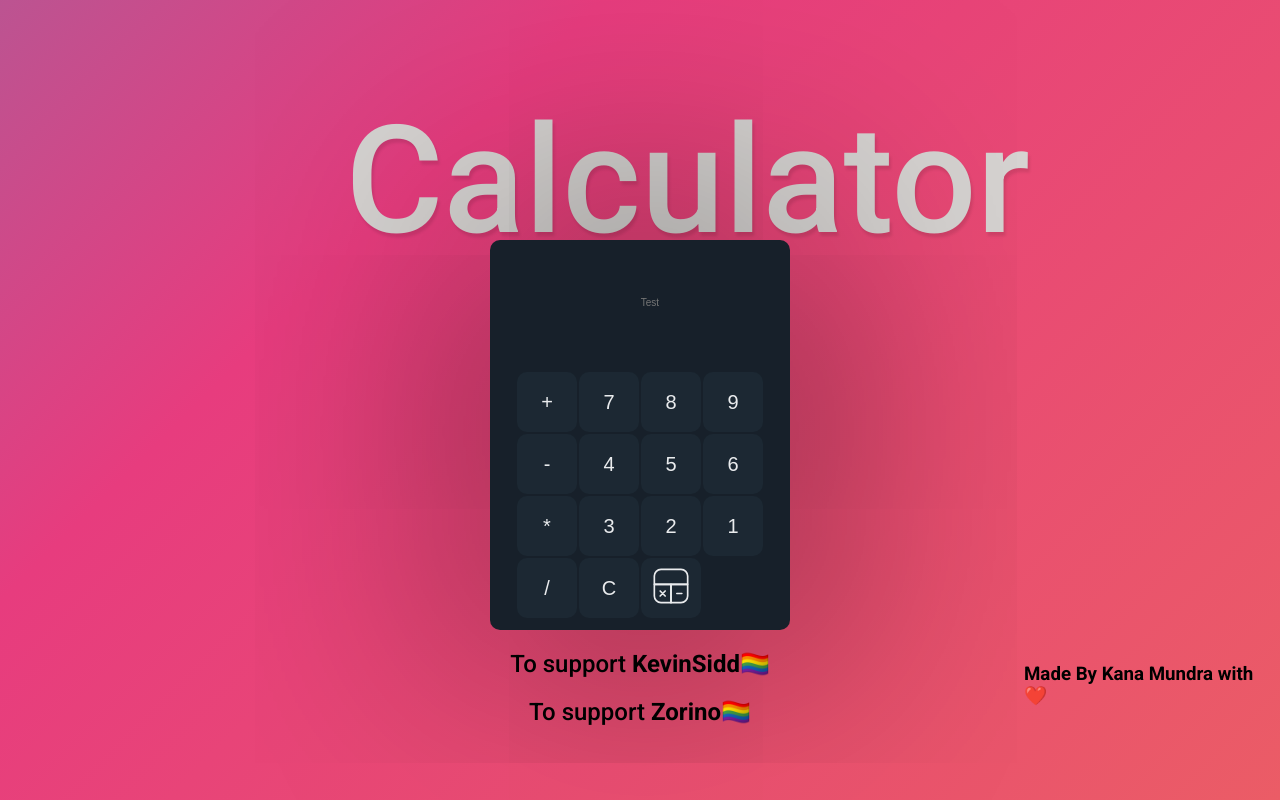
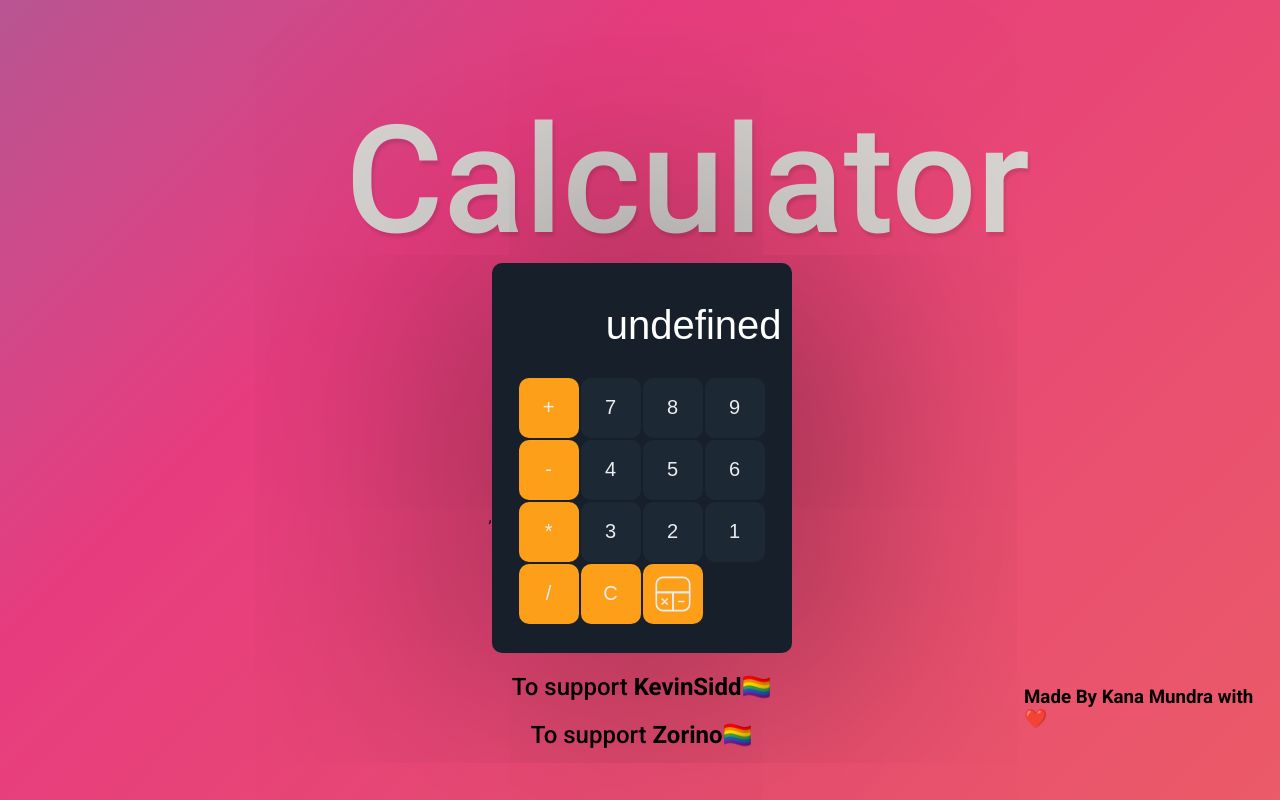
Before and after one commit to KanaMundra/Basic-Calculator, a plain HTML site: page index.html in a window 1280 px wide. Both pictures are taken after a click on the button 671 px from the left and 588 px from the top of the page. Drawn offline with Linux system fonts and the light colour scheme.

Commit message:
Fixed Display and Started Working

```diff
--- a/index.html
+++ b/index.html
@@ -1,3 +1,4 @@
+,
 <!DOCTYPE html>
 <html lang="en">
 
@@ -7,7 +8,9 @@
     <title>Document</title>
     <link rel="preconnect" href="https://fonts.googleapis.com">
     <link rel="preconnect" href="https://fonts.gstatic.com" crossorigin>
-    <link href="https://fonts.googleapis.com/css2?family=Roboto:ital,wght@0,100;0,300;0,400;0,500;0,700;0,900;1,100;1,300;1,400;1,500;1,700;1,900&display=swap" rel="stylesheet">
+    <link
+        href="https://fonts.googleapis.com/css2?family=Roboto:ital,wght@0,100;0,300;0,400;0,500;0,700;0,900;1,100;1,300;1,400;1,500;1,700;1,900&display=swap"
+        rel="stylesheet">
 
     <link rel="stylesheet" href="style.css" />
 
@@ -16,32 +19,36 @@
 <body>
 
     <div class="d-flex flex-column justify-content-center w-100 h-100">
-
-    <div class="main">
         <div class="head">
             <h1 class="calc">Calculator</h1>
-
-        <input class="display" id="display" placeholder="Test" readonly/>
-
-        <div class="buttons">
-            <button onclick="appendTodisplay('+')">+</button>
+        </div>
+        <div class="main">
+            <input id="display" readonly />
+            <div id="buttons">
+                <button onclick="appendTodisplay('+')" class="operator-btn">+</button>
                 <button onclick="appendTodisplay('7')">7</button>
                 <button onclick="appendTodisplay('8')">8</button>
                 <button onclick="appendTodisplay('9')">9</button>
-            <button onclick="appendTodisplay('-')">-</button>
+                <button onclick="appendTodisplay('-')"class="operator-btn">-</button>
                 <button onclick="appendTodisplay('4')">4</button>
                 <button onclick="appendTodisplay('5')">5</button>
                 <button onclick="appendTodisplay('6')">6</button>
-            <button onclick="appendTodisplay('*')">*</button>
+                <button onclick="appendTodisplay('*')"class="operator-btn">*</button>
                 <button onclick="appendTodisplay('3')">3</button>
                 <button onclick="appendTodisplay('2')">2</button>
                 <button onclick="appendTodisplay('1')">1</button>
-            <button onclick="appendTodisplay('/')">/</button>
-            <button onclick="appendTodisplay('C')">C</button>
-            <button onclick="appendTodisplayq('=')"><i class="ai-calculator"><svg xmlns="http://www.w3.org/2000/svg" width="" height="40" viewBox="0 0 24 24" fill="none" stroke="currentColor" stroke-width="1" stroke-linecap="round" stroke-linejoin="round" class="ai ai-Calculator"><path d="M2 6a4 4 0 0 1 4-4h12a4 4 0 0 1 4 4v5H2V6z"/><path d="M18.5 16.5h-3"/><path d="M12 11h10v7a4 4 0 0 1-4 4h-6V11z"/><path d="M12 11H2v7a4 4 0 0 0 4 4h6V11z"/><path d="M5.5 18L7 16.5m0 0L8.5 15M7 16.5L8.5 18M7 16.5L5.5 15"/></svg></i></button>
+                <button onclick="appendTodisplay('/')"class="operator-btn">/</button>
+                <button onclick="clearDisplay('C')"class="operator-btn">C</button>
+                <button onclick="calculate('=')"class="operator-btn"><i class="ai-calculator"><svg xmlns="http://www.w3.org/2000/svg"
+                            width="" height="40" viewBox="0 0 24 24" fill="none" stroke="currentColor" stroke-width="1"
+                            stroke-linecap="round" stroke-linejoin="round" class="ai ai-Calculator">
+                            <path d="M2 6a4 4 0 0 1 4-4h12a4 4 0 0 1 4 4v5H2V6z" />
+                            <path d="M18.5 16.5h-3" />
+                            <path d="M12 11h10v7a4 4 0 0 1-4 4h-6V11z" />
+                            <path d="M12 11H2v7a4 4 0 0 0 4 4h6V11z" />
+                            <path d="M5.5 18L7 16.5m0 0L8.5 15M7 16.5L8.5 18M7 16.5L5.5 15" />
+                        </svg></i></button>
             </div>
-    </div>
-
         </div>
         <h2 class="kevinsupport">To support <b>KevinSidd</b>🏳️‍🌈</h2>
         <h2 class="kevinsupport">To support <a href="https://me.zorino.in/ "><b>Zorino</b></a>🏳️‍🌈</h2>
--- a/index.js
+++ b/index.js
@@ -1,25 +1,26 @@
-const display = document.getElementById('display');
-let firstNumber = null;
-let operator = null;
-let secondNumber = null;
 
-function updateDisplay(value) {
-  display.innerText = value;
+const display = document.getElementById("display");
+
+function appendTodisplay(input){
+  display.value += input;
+
 }
 
+function clearDisplay(){
+
+  display.value = "";
+
+}
+
+function calculate(){
+  try{
+    display.value = eval(display.value);
+
+  }catch(err){
+
+    display.value = "Invalid Input";
+    alert("Galat Chize Mat dal Bhai😔!")
+  }
 
 
-
-function addNumber(number) {
-  if (secondNumber !== null) {
-    clearCalculator();
-  }
-  updateDisplay(display.innerText + number);
 }
-
-function clearCalculator() {
-  firstNumber = null;
-  operator = null;
-  secondNumber = null;
-  updateDisplay("");
-}
--- a/style.css
+++ b/style.css
@@ -7,7 +7,6 @@ body{
     background: linear-gradient(-45deg, #ee7752, #e73c7e, #23a6d5, #23d5ab);
 	background-size: 400% 400%;
 	animation: gradient 15s ease infinite;
-	height: 100;
 }
 @keyframes gradient {
 	0% {
@@ -21,34 +20,32 @@ body{
 	}
 }
 .main{
+
     width: 300px;
     height: 390px;
     overflow: hidden;
-    display: grid;
+    display: flex;
     justify-content: center;
     align-items: center;
+    flex-direction: column;
     border: 2px;
     border-radius: 10px;
     box-shadow: rgba(0, 0, 0, 0.5) 4px 4px 500px 20px;
     background-color: #17202A;
 
 }
-.display{
-    max-width: 100%;
-    height: 80px;
+#display{
+    width: 100%;
     margin-bottom: 20px;
-    font-size: 15px;
+    padding: 10px;
+    font-size: 40px;
     border: none;
     color: white;
     background-color: transparent;
     border-radius: 6px;
     text-align: right;
-    padding: 10px;
-    font-size: 10px;
-
-
 }
-.buttons{
+#buttons{
     justify-content: center;
     align-items: center;
     display: grid;
@@ -118,3 +115,11 @@ a:hover{
     cursor: pointer;
     font-weight: 500;
 }
+
+.operator-btn{
+    background-color: fe9f19;
+}
+
+.operator-btn:hover{
+    background-color: #b07828;
+}
```
Lines whose indentation alone changed are shown as unchanged.
